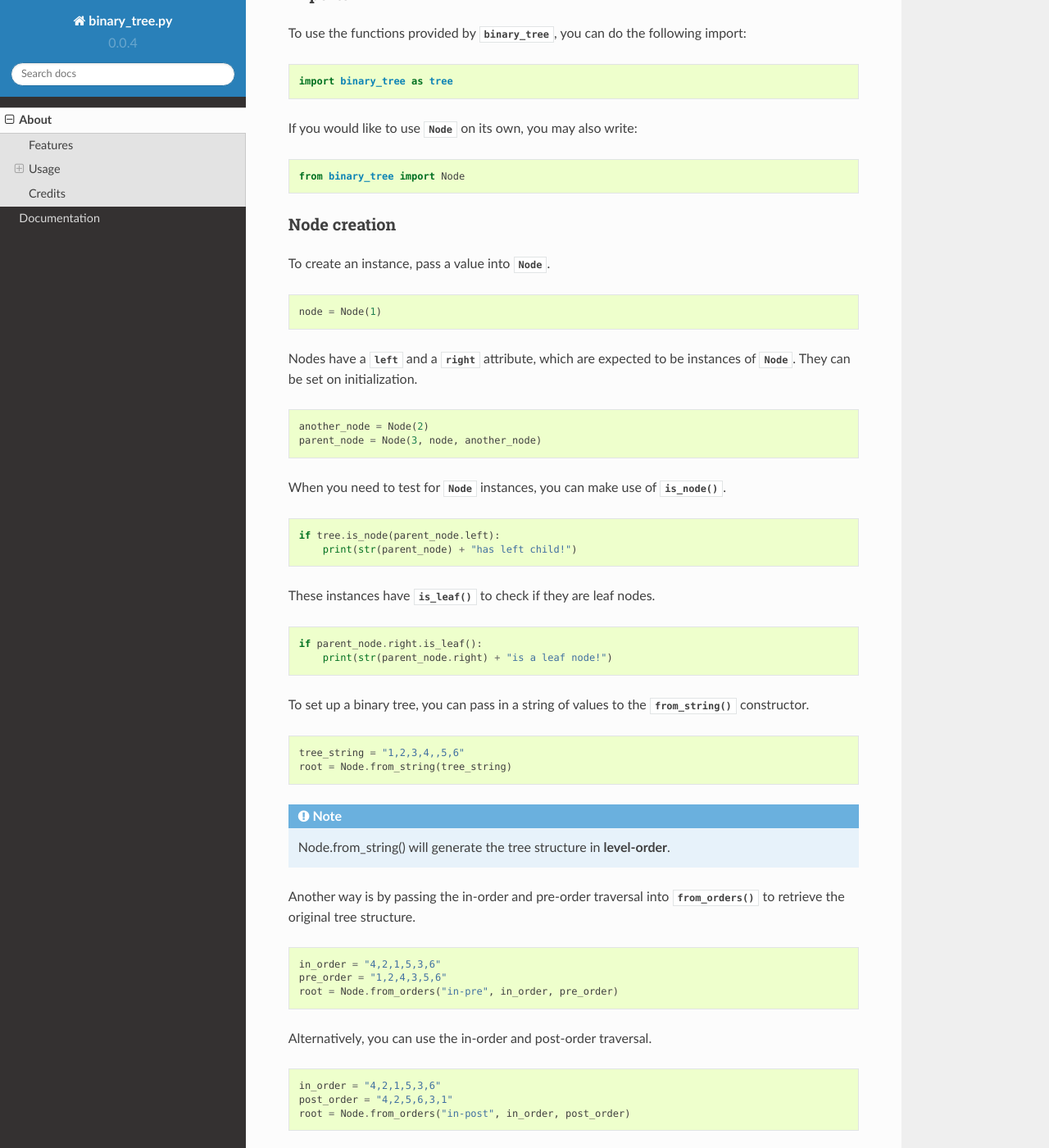
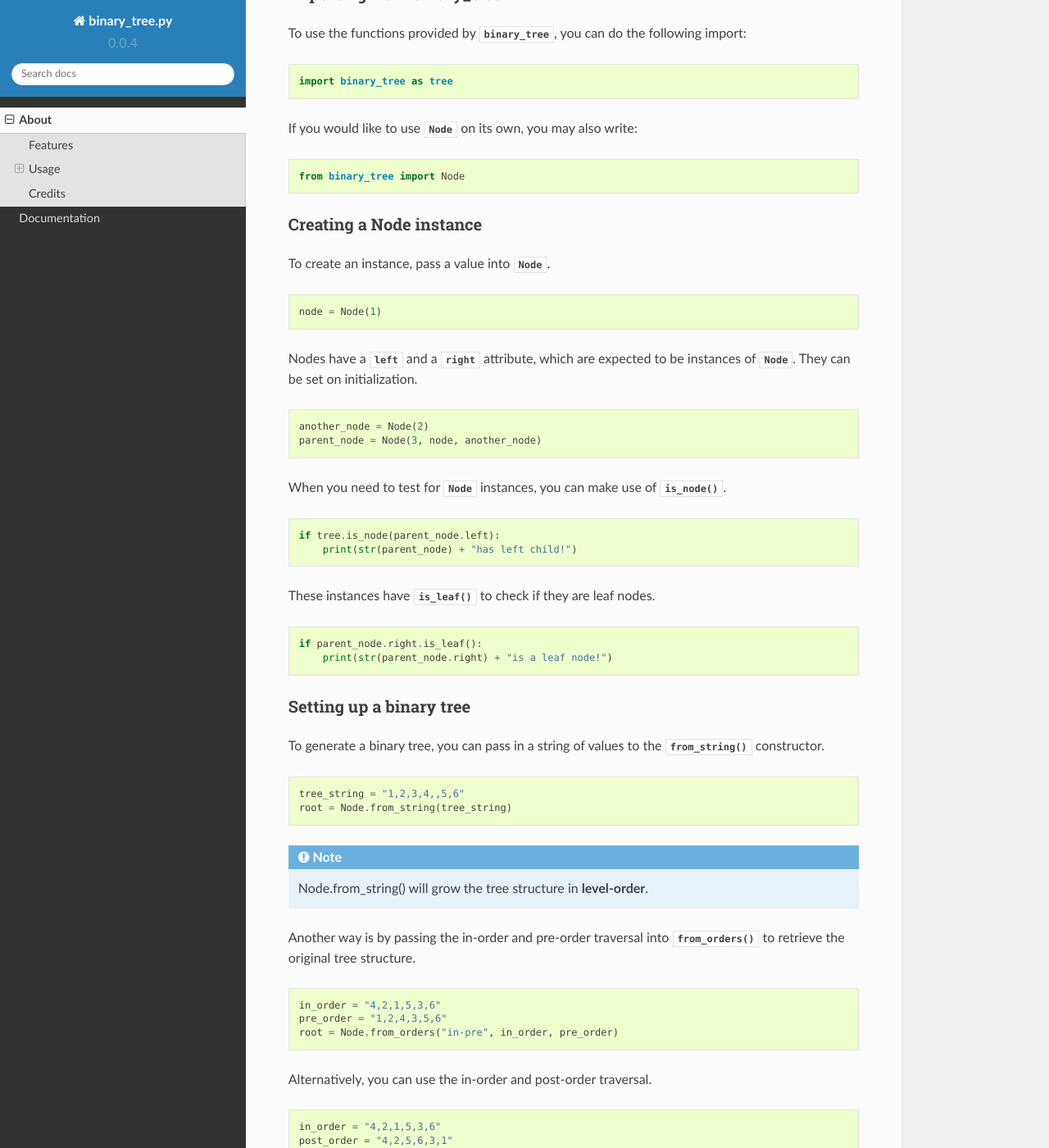
Before and after one commit to david-xhk/binary_tree, a Sphinx documentation site: the page built from docs/readme.rst, in a window 1280 px wide and 1400 px high, scrolled down 749 px. Shown: the whole window at 82% size. Built offline with Sphinx 7.4.7 and the Read the Docs theme 2.0.0, drawn with Linux system fonts in a browser that asks for light colours; some of the changed text lies outside the part shown.

Commit message:
Reworded about subtitles

```diff
--- a/docs/readme.rst
+++ b/docs/readme.rst
@@ -35,9 +35,9 @@ Features
 Usage
 =====
 
--------
-Imports
--------
+--------------------------
+Importing from binary_tree
+--------------------------
 
 To use the functions provided by :mod:`binary_tree`, you can do the following import::
 
@@ -47,9 +47,9 @@ If you would like to use :class:`~binary_tree.Node` on its own, you may also wri
 
     from binary_tree import Node
 
--------------
-Node creation
--------------
+------------------------
+Creating a Node instance
+------------------------
 
 To create an instance, pass a value into :class:`~binary_tree.Node`. ::
 
@@ -70,14 +70,18 @@ These instances have :meth:`~binary_tree.Node.is_leaf` to check if they are leaf
     if parent_node.right.is_leaf():
         print(str(parent_node.right) + "is a leaf node!")
 
-To set up a binary tree, you can pass in a string of values to the :meth:`~binary_tree.Node.from_string` constructor. ::
+------------------------
+Setting up a binary tree
+------------------------
+
+To generate a binary tree, you can pass in a string of values to the :meth:`~binary_tree.Node.from_string` constructor. ::
 
     tree_string = "1,2,3,4,,5,6"
     root = Node.from_string(tree_string)
 
 .. note::
 
-    Node.from_string() will generate the tree structure in **level-order**.
+    Node.from_string() will grow the tree structure in **level-order**.
 
 Another way is by passing the in-order and pre-order traversal into :meth:`~binary_tree.Node.from_orders` to retrieve the original tree structure.  ::
 
@@ -95,9 +99,9 @@ Alternatively, you can use the in-order and post-order traversal. ::
 
     There should not be duplicates present in `in_order` and `pre_order` or `post_order`.
 
----------------
-Tree processing
----------------
+-----------------
+Processing a tree
+-----------------
 
 With a tree set up, there are several functions you can use such as :func:`~binary_tree.has_path_sum` or :func:`~binary_tree.is_symmetrical` to analyse the nature of the tree. ::
 
```
